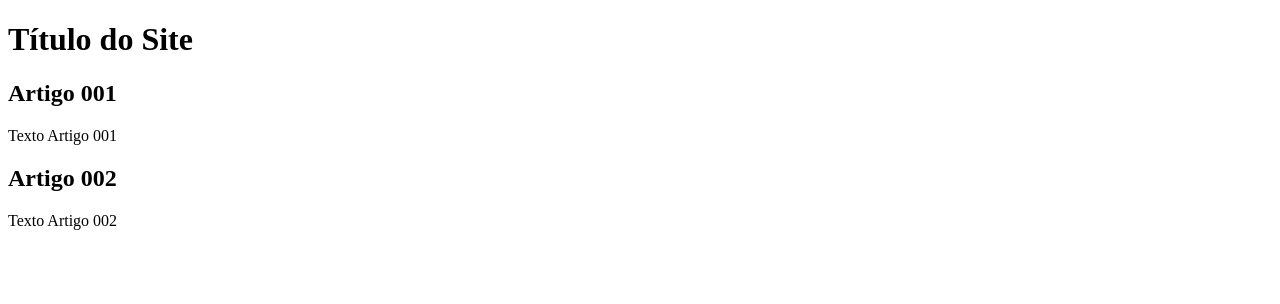
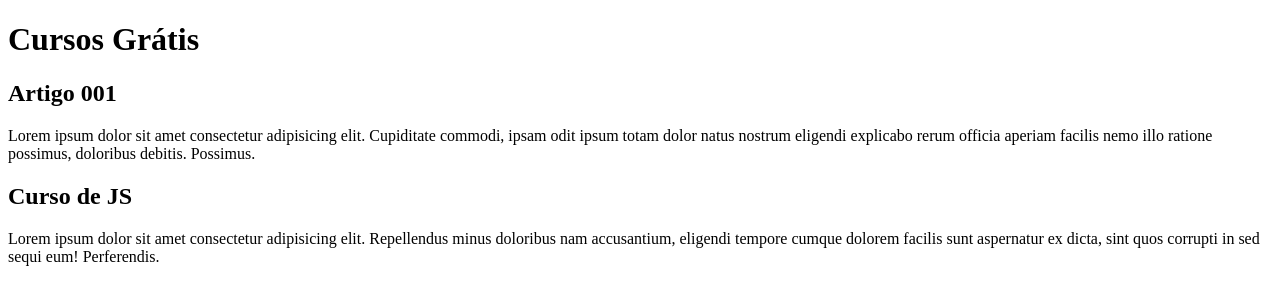
Before and after one commit to f-fabner/Hello-World, a plain HTML site: page projeto-site/index.html in a window 1280 px wide. Drawn offline with Linux system fonts and the light colour scheme.

Commit message:
comecei a escrever o conteúdo

```diff
--- a/projeto-site/index.html
+++ b/projeto-site/index.html
@@ -8,15 +8,15 @@
 <body>
     <main>
         <header>
-            <h1>Título do Site</h1>
+            <h1>Cursos Grátis</h1>
         </header>
         <article>
             <h2>Artigo 001</h2>
-            <p>Texto Artigo 001</p>
+            <p>Lorem ipsum dolor sit amet consectetur adipisicing elit. Cupiditate commodi, ipsam odit ipsum totam dolor natus nostrum eligendi explicabo rerum officia aperiam facilis nemo illo ratione possimus, doloribus debitis. Possimus.</p>
         </article>
         <article>
-            <h2>Artigo 002</h2>
-            <p>Texto Artigo 002</p>
+            <h2>Curso de JS</h2>
+            <p>Lorem ipsum dolor sit amet consectetur adipisicing elit. Repellendus minus doloribus nam accusantium, eligendi tempore cumque dolorem facilis sunt aspernatur ex dicta, sint quos corrupti in sed sequi eum! Perferendis.</p>
         </article>
     </main>
 </body>
```
